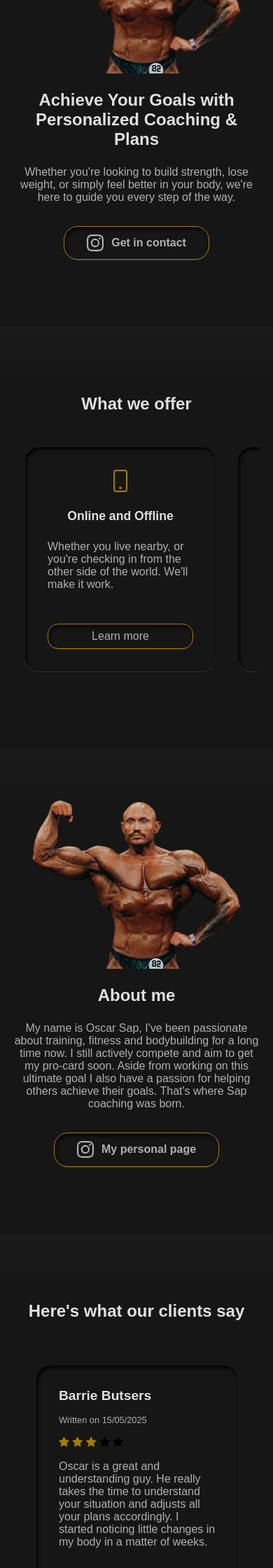
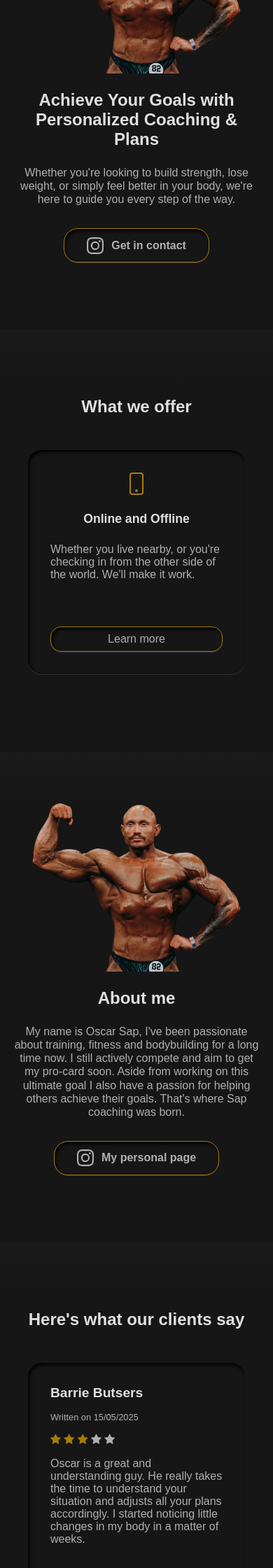
Before and after one commit to HenkJP-Dev/SapCoachingApp, a PHP site: page / in a window 390 px wide. Shown: the part 240-2480 px from the top of the page at 70% size. Run offline with PHP 8.4, Linux system fonts and the light colour scheme.

Commit message:
scroll fix mobile

```diff
--- a/css/main.css
+++ b/css/main.css
@@ -15,7 +15,7 @@
     box-sizing: border-box;
     text-decoration: none;
     scroll-behavior: smooth;
-    scrollbar-color: var(--border) transparent;
+    /* scrollbar-color: var(--border) transparent; */
 }
 
 body {
@@ -179,6 +179,7 @@
 .intro p {
     text-align: center;
     padding-bottom: 2em;
+    line-height: 1.2em;
 }
 
 .intro img {
@@ -189,8 +190,7 @@
     display: flex;
     flex-direction: column;
     gap: 2em;
-    padding-top: 6em;
-    padding-bottom: 6em;
+    padding: 6em 1.5em;
 }
 
 .offerItems {
@@ -201,11 +201,40 @@
     max-height: 42em;
     width: 100%;
     padding: 1em;
-    overflow-x: scroll;
-    scrollbar-color: var(--border) transparent;
+
+    /* scrollbar-color: var(--border) transparent; */
+    /* scrollbar-arrow-color: white; */
+    overflow-x: auto;
+    scroll-snap-type: x mandatory;
+
+    >li {
+        scroll-snap-align: center;
+    }
+
 }
 
-.offerItems .offer {
+.offerItems::-webkit-scrollbar-thumb {
+    background-color: var(--border);
+    border: 1px solid var(--background);
+    border-radius: 10px;
+
+}
+
+.offerItems::-webkit-scrollbar {
+    color: transparent;
+    height: 0.7em;
+}
+
+
+.offerItems::-webkit-scrollbar-track {
+    margin-left: 1em;
+    margin-right: 1em;
+    background-color: transparent;
+    border: var(--border) 2px solid;
+    border-radius: 10px;
+}
+
+.offerItems li {
     /* max-width: 20em;
     box-shadow: inset 2px 3px 5px #000000, 0px 1px 1px #333;
     padding: 2em;
@@ -220,23 +249,28 @@
     display: flex;
     flex-direction: column;
     justify-content: space-between;
-    min-width: 17em;
+    /* min-width: 17em; */
+    min-width: 100%;
+    max-width: 25em;
     min-height: 20em;
+    flex: 1;
+
+    /* width: clamp(17em 20em 25em); */
 }
 
-.offer div {
+li div {
     display: flex;
     flex-direction: column;
     gap: 1.5em;
 }
 
-.offers .offer svg {
+.offers li svg {
     width: auto;
     height: 2em;
     fill: var(--buttons);
 }
 
-.offers .offer a {
+.offers li a {
     border: var(--buttons) 1px solid;
     border-radius: 15px;
     padding: 0.5em 1.5em;
@@ -254,37 +288,77 @@
 }
 
 .reviews {
-    padding-top: 6em;
-    padding-bottom: 6em;
+    padding: 6em 1.5em;
+    display: flex;
+    flex-direction: column;
+    gap: 2em;
 }
 
 .reviews h1 {
     font-size: 1.5em;
-    display: flex;
-    flex-direction: column;
-    align-items: center;
     text-align: center;
 }
 
 .reviewsContainer {
-    margin: 2em 0;
+    /* margin: 2em 0;
     padding: 2em 2em;
     display: flex;
     flex-direction: row;
     overflow-x: scroll;
     gap: 2em;
+    width: 100%; */
+    display: flex;
+    flex-direction: row;
+    align-items: center;
+    gap: 2em;
+    max-height: 42em;
     width: 100%;
-    scrollbar-color: var(--border) transparent;
+    padding: 1em;
+    overflow-x: auto;
+    scroll-snap-type: x mandatory;
+
+    overflow-x: auto;
+    scroll-snap-type: x mandatory;
+
+    >li {
+        scroll-snap-align: center;
+    }
+
 }
 
-.reviewsContainer div {
+.reviewsContainer::-webkit-scrollbar-thumb {
+    background-color: var(--border);
+    border: 1px solid var(--background);
+    border-radius: 10px;
+
+}
+
+.reviewsContainer::-webkit-scrollbar {
+    color: transparent;
+    height: 0.7em;
+}
+
+
+.reviewsContainer::-webkit-scrollbar-track {
+    margin-left: 1em;
+    margin-right: 1em;
+    background-color: transparent;
+    border: var(--border) 2px solid;
+    border-radius: 10px;
+}
+
+.reviewsContainer li {
     box-shadow: inset 2px 3px 5px #000000, 0px 1px 1px #333;
     padding: 2em;
     border-radius: 20px;
     display: flex;
     flex-direction: column;
+    justify-content: space-between;
+    min-width: 100%;
+    max-width: 25em;
+    min-height: 20em;
+    flex: 1;
     gap: 1em;
-    min-width: 18em;
 }
 
 .reviewsContainer h3 {
--- a/index.html
+++ b/index.html
@@ -63,7 +63,7 @@
             <section class="offers padding">
                 <h1>What we offer</h1>
                 <div class="offerItems">
-                    <div class="offer">
+                    <li>
                         <div>
                             <svg xmlns="http://www.w3.org/2000/svg" width="16" height="16" fill="currentColor"
                                 class="bi bi-phone" viewBox="0 0 16 16">
@@ -81,9 +81,9 @@
                             </p>
                         </div>
                         <a href="">Learn more</a>
-                    </div>
+                    </li>
 
-                    <div class="offer">
+                    <li>
                         <div>
                             <svg xmlns="http://www.w3.org/2000/svg" width="16" height="16" fill="currentColor"
                                 class="bi bi-journal-text" viewBox="0 0 16 16">
@@ -103,9 +103,9 @@
                             </p>
                         </div>
                         <a href="">Learn more</a>
-                    </div>
+                    </li>
 
-                    <div class="offer">
+                    <li>
                         <div>
                             <svg xmlns="http://www.w3.org/2000/svg" width="16" height="16" fill="currentColor"
                                 class="bi bi-fork-knife" viewBox="0 0 16 16">
@@ -121,9 +121,9 @@
                             </p>
                         </div>
                         <a href="">Learn more</a>
-                    </div>
+                    </li>
 
-                    <div class="offer">
+                    <li>
                         <div>
                             <svg xmlns="http://www.w3.org/2000/svg" width="16" height="16" fill="currentColor"
                                 class="bi bi-ui-checks" viewBox="0 0 16 16">
@@ -138,9 +138,9 @@
                             </p>
                         </div>
                         <a href="">Learn more</a>
-                    </div>
+                    </li>
 
-                    <div class="offer">
+                    <li>
                         <div>
                             <svg xmlns="http://www.w3.org/2000/svg" width="16" height="16" fill="currentColor"
                                 class="bi bi-trophy" viewBox="0 0 16 16">
@@ -157,9 +157,9 @@
                         </div>
 
                         <a href="">Learn more</a>
-                    </div>
+                    </li>
 
-                    <div class="offer">
+                    <li>
                         <div>
                             <svg xmlns="http://www.w3.org/2000/svg" width="16" height="16" fill="currentColor"
                                 class="bi bi-gear" viewBox="0 0 16 16">
@@ -178,7 +178,7 @@
                             </p>
                         </div>
                         <a href="">Learn more</a>
-                    </div>
+                    </li>
                 </div>
             </section>
         </div>
@@ -208,7 +208,7 @@
             <section class="reviews padding">
                 <h1>Here's what our clients say</h1>
                 <div class="reviewsContainer">
-                    <div>
+                    <li>
                         <h3>Barrie Butsers</h3>
                         <p class="date">Written on 15/05/2025</p><span>
                             <span class="fa fa-star checked"></span>
@@ -224,9 +224,9 @@
                             of weeks.
                         </p>
                         <a href="">Read the full testimony</a>
-                    </div>
+                    </li>
 
-                    <div>
+                    <li>
                         <h3>Barrie Butsers</h3>
                         <p class="date">Written on 15/05/2025</p><span>
                             <span class="fa fa-star checked"></span>
@@ -242,9 +242,9 @@
                             of weeks.
                         </p>
                         <a href="">Read the full testimony</a>
-                    </div>
+                        </lu>
 
-                    <div>
+                    <li>
                         <h3>Barrie Butsers</h3>
                         <p class="date">Written on 15/05/2025</p><span><span class="fa fa-star checked"></span>
                             <span class="fa fa-star checked"></span>
@@ -260,12 +260,13 @@
                             of weeks.
                         </p>
                         <a href="">Read the full testimony</a>
-                    </div>
+                    </li>
                 </div>
             </section>
         </div>
     </main>
     <footer>
+
     </footer>
 
 </body>
```
